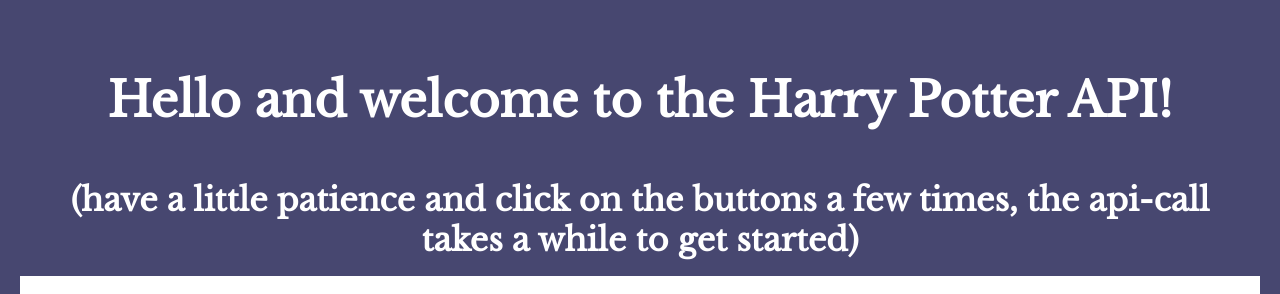
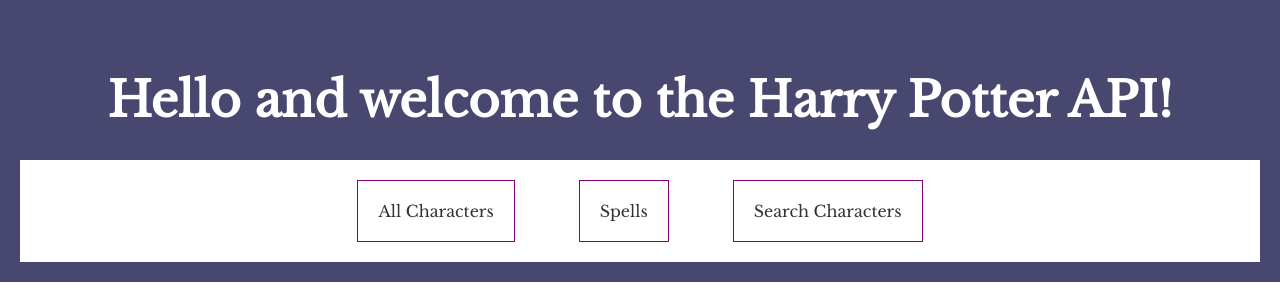
Before and after one commit to NinaWald/project-mongo-frontend, a React (Create React App) app: page / in a window 1280 px wide. Shown: the top 294 px of the page. Built offline with nearby package versions, Linux system fonts and the light colour scheme; no server answers.

Commit message:
remove h2

```diff
--- a/src/components/Header.js
+++ b/src/components/Header.js
@@ -5,9 +5,6 @@
   return (
     <header className="header">
       <h1>Hello and welcome to the Harry Potter API!</h1>
-      <h2>(have a little patience and click on the buttons a few times,
-        the api-call takes a while to get started)
-      </h2>
       <div className="navbar">
         <nav>
           <ul>
```
